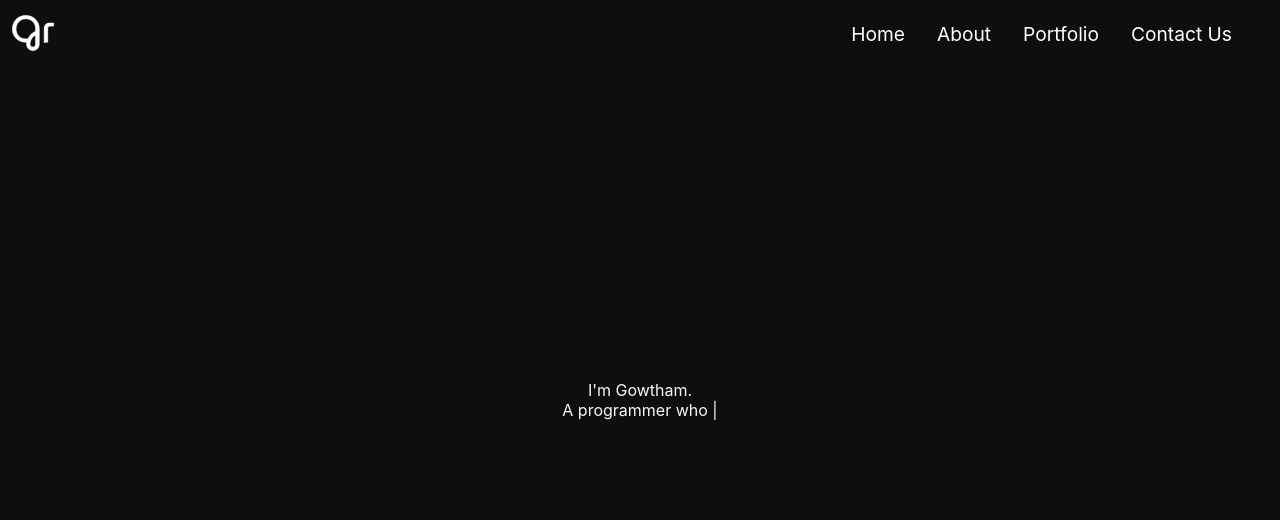
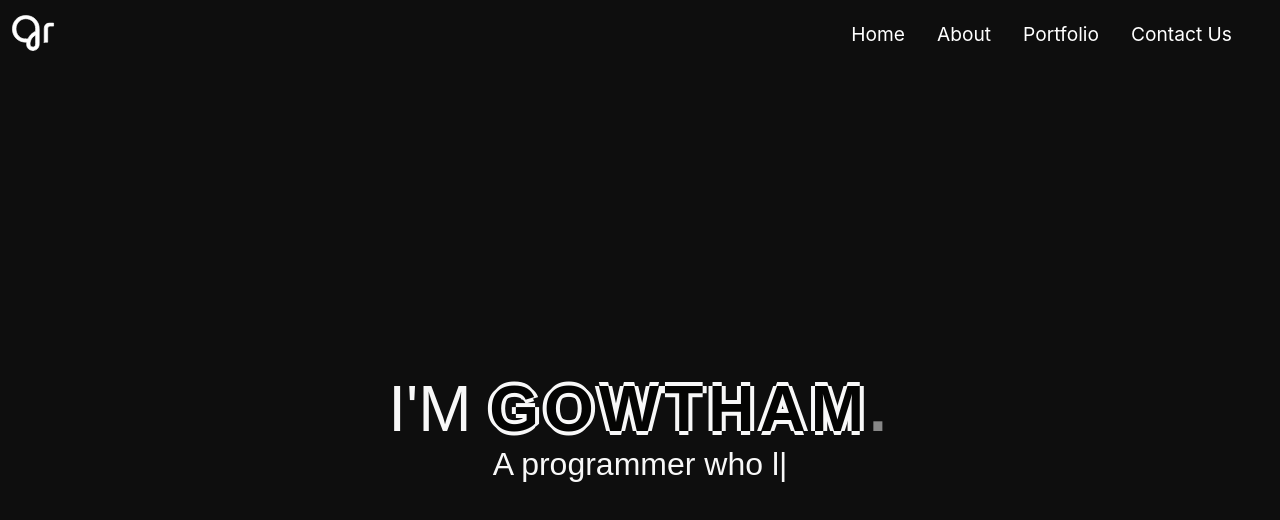
Before and after one commit to gowth6m/myportfolio, a React (Create React App) app: page / in a window 1280 px wide. Shown: the top 520 px of the page. Built offline with nearby package versions, Linux system fonts and the light colour scheme.

Commit message:
added typing animation

```diff
--- a/src/components/Home.css
+++ b/src/components/Home.css
@@ -1,8 +1,66 @@
 .home-page {
+    height: 100vh;
+    width: 100vw;
+}
+
+.home-page-container {
     display: flex;
     flex-direction: column;
     align-items: center;
     justify-content: center;
     height: 100vh;
-    width: 100vw;
+    width: 90%;
 }
+
+.title {
+    font-size: var(--title-font-size);
+    font-family: 'Hammersmith One', sans-serif;
+    font-weight: 100;
+    position: relative;
+    transition: 0s ease;
+    text-transform: uppercase;
+    top: 25%;
+}
+
+.title span {
+    font-weight: 900;
+    letter-spacing: 5px;
+    color: var(--portfolioBG);
+    /* -webkit-text-stroke-width: 0.5px;
+    -webkit-text-stroke-color: var(--white); */
+    text-shadow: -4px 0 var(--white), 0 4px var(--white), 4px 0 var(--white), 0 -4px var(--white);
+}
+
+.title-span {
+    color: rgba(255, 255, 255, 0.5) !important;
+    font-weight: 900;
+    text-shadow: none !important;
+}
+
+.title-text {
+    transition: 0s ease;
+    font-size: var(--big-font-size);
+    font-family: 'Hammersmith One', sans-serif;
+    font-weight: 500;
+    color: var(--titleOther);
+    text-align: center;
+    position: relative;
+    top: 25%;
+}
+
+.typed-text-cursor {
+    color: var(--white);
+    animation: typing 1s step-end infinite;
+}
+
+@keyframes typing {
+    0% {
+        color: var(--white);
+    }
+    49% {
+        color: var(--white);
+    }
+    50% {
+        color: transparent;
+    }
+}
--- a/src/components/Home.tsx
+++ b/src/components/Home.tsx
@@ -1,8 +1,66 @@
+import { useEffect, useState } from "react";
 import "./Home.css";
 
 export function Home() {
+  const typingDelay: number = 100;
+  const deletingDelay: number = 60;
+  const [loopNum, setLoopNum] = useState(0);
+  const [isDeleting, setIsDeleting] = useState(false);
+  const [text, setText] = useState("");
+  const [delta, setDelta] = useState(typingDelay);
+  const [index, setIndex] = useState(1);
+  const period = 2000;
+
+  const toRotate = [
+    "likes to try new food",
+    "likes problem solving",
+    "is an App Developer at the University of Exeter",
+    "loves the gym!",
+    "is looking for new opportunities",
+    "wants to get into Machine Learning",
+    "loves to draw",
+  ];
+
+  useEffect(() => {
+    let ticker = setInterval(() => {
+      tick();
+    }, delta);
+
+    return () => {
+      clearInterval(ticker);
+    };
+  }, [text]);
+
+  const tick = () => {
+    let i = loopNum % toRotate.length;
+    let fullText = toRotate[i];
+    let updatedText = isDeleting
+      ? fullText.substring(0, text.length - 1)
+      : fullText.substring(0, text.length + 1);
+
+    setText(updatedText);
+
+    if (isDeleting) {
+      setDelta(deletingDelay);
+    }
+
+    if (!isDeleting && updatedText === fullText) {
+      setIsDeleting(true);
+      setIndex((prevIndex) => prevIndex - 1);
+      setDelta(period);
+    } else if (isDeleting && updatedText === "") {
+      setIsDeleting(false);
+      setLoopNum(loopNum + 1);
+      setIndex(1);
+      setDelta(typingDelay);
+    } else {
+      setIndex((prevIndex) => prevIndex + 1);
+    }
+  };
+
   return (
     <div className="home-page flex">
+      <div className="home-page-container">
         <div className="intro-info">
           <div className="title plax">
             I'm <span>Gowtham</span>
@@ -10,7 +68,9 @@ export function Home() {
           </div>
           <div className="title-text plax">
             A programmer who <span className="typed-text"> </span>
+            <span className="typingText">{text}</span>
             <span className="typed-text-cursor">|</span>
+          </div>
         </div>
       </div>
     </div>
```
Lines whose indentation alone changed are shown as unchanged.
